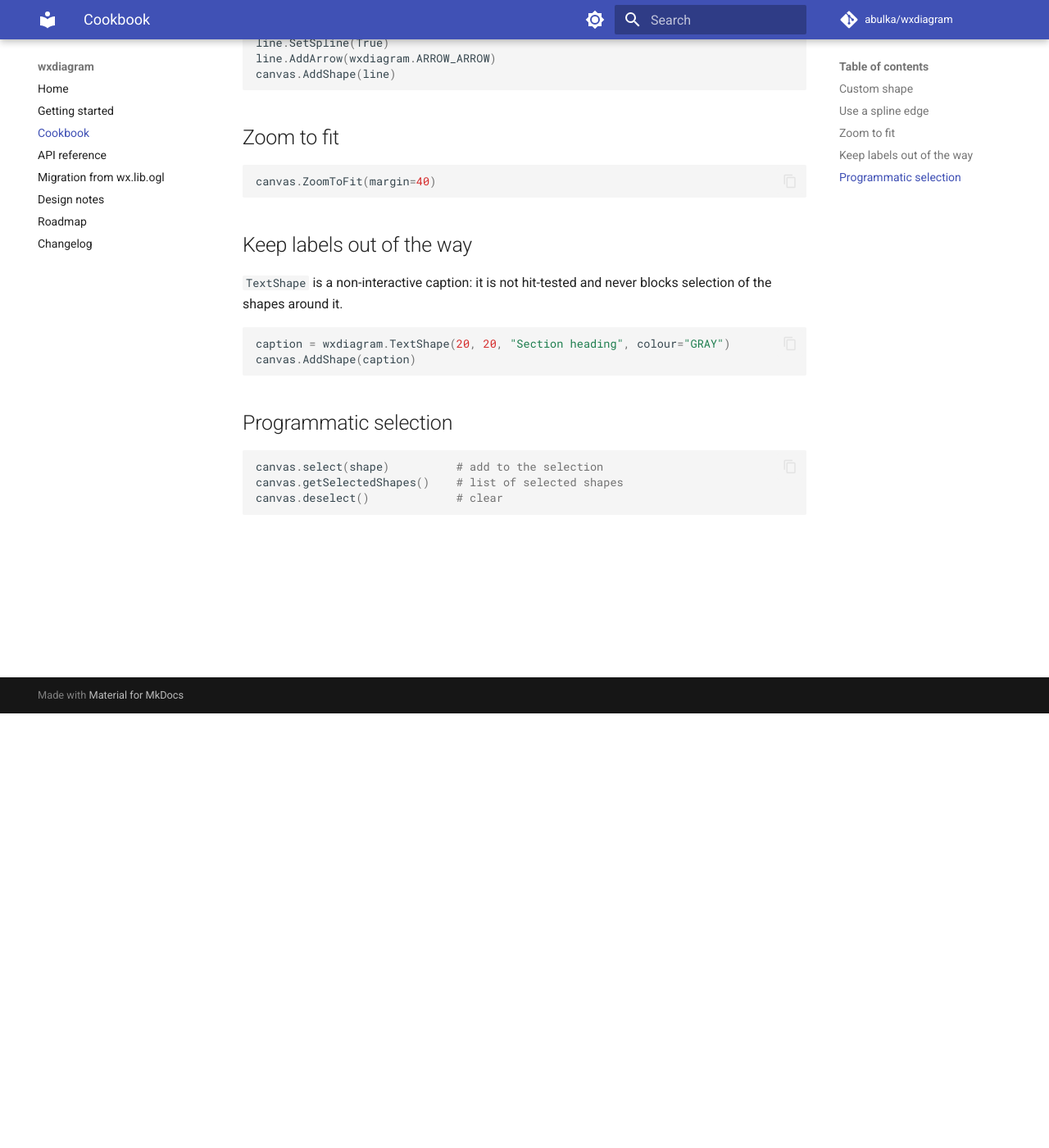
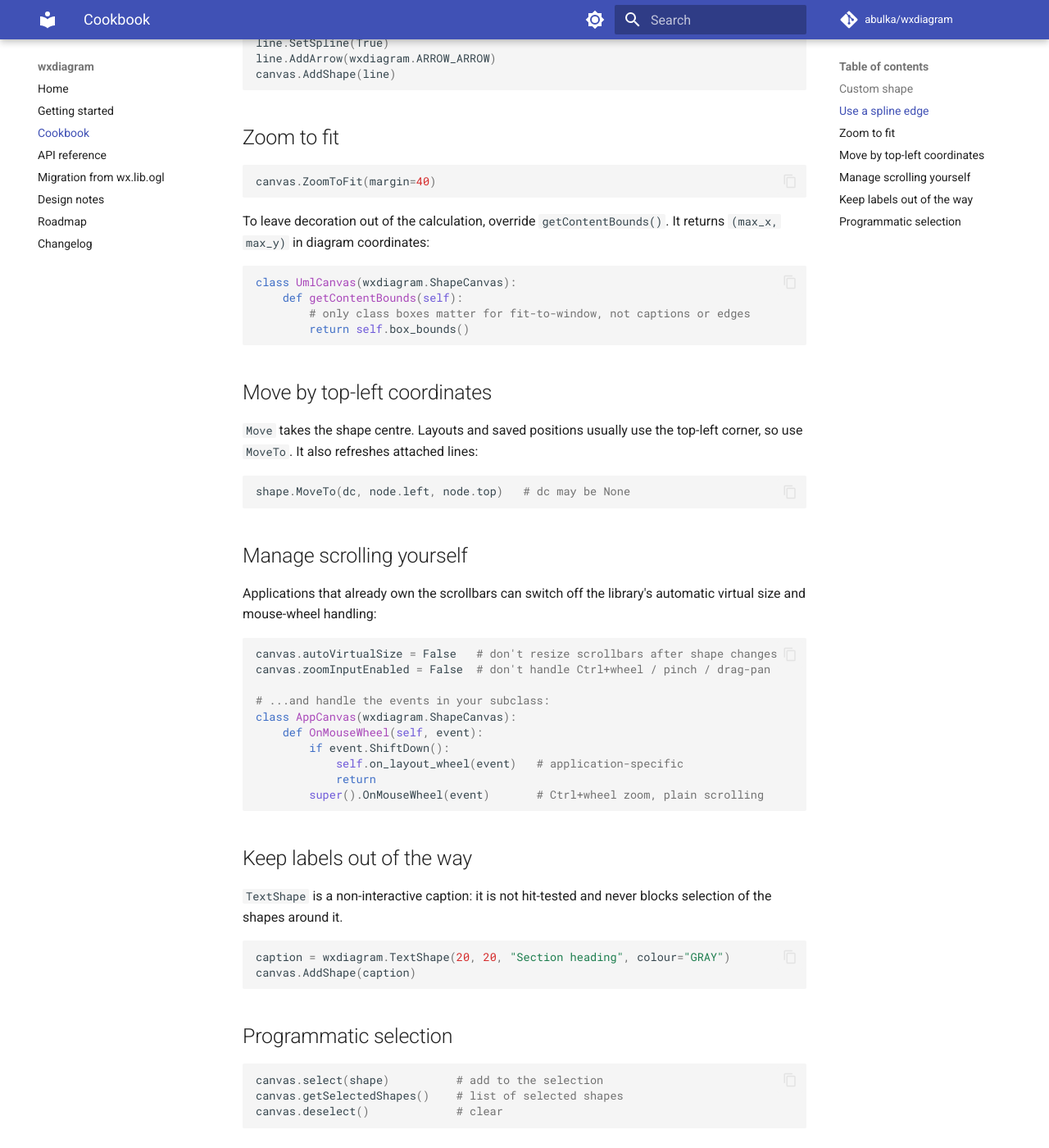
Before and after one commit to abulka/wxdiagram, an MkDocs documentation site: the page built from docs/cookbook.md, in a window 1280 px wide and 1400 px high, scrolled down 530 px. Shown: the whole window at 82% size. Built offline with MkDocs 1.6.1 and Material for MkDocs 9.7.7, drawn with Linux system fonts in a browser that asks for light colours; comment, search, counter and statistics services are not loaded.

Commit message:
0.2.0: pynsource integration hooks
Add Shape.MoveTo for top-left layout coordinates, an overridable
ShapeCanvas.getContentBounds() for zoom-to-fit, and tests/docs for the
autoVirtualSize and zoomInputEnabled opt-outs.

````diff
--- a/docs/cookbook.md
+++ b/docs/cookbook.md
@@ -30,6 +30,43 @@ canvas.AddShape(line)
 canvas.ZoomToFit(margin=40)
 ```
 
+To leave decoration out of the calculation, override `getContentBounds()`.
+It returns `(max_x, max_y)` in diagram coordinates:
+
+```python
+class UmlCanvas(wxdiagram.ShapeCanvas):
+    def getContentBounds(self):
+        # only class boxes matter for fit-to-window, not captions or edges
+        return self.box_bounds()
+```
+
+## Move by top-left coordinates
+
+`Move` takes the shape centre. Layouts and saved positions usually use the
+top-left corner, so use `MoveTo`. It also refreshes attached lines:
+
+```python
+shape.MoveTo(dc, node.left, node.top)   # dc may be None
+```
+
+## Manage scrolling yourself
+
+Applications that already own the scrollbars can switch off the library's
+automatic virtual size and mouse-wheel handling:
+
+```python
+canvas.autoVirtualSize = False   # don't resize scrollbars after shape changes
+canvas.zoomInputEnabled = False  # don't handle Ctrl+wheel / pinch / drag-pan
+
+# ...and handle the events in your subclass:
+class AppCanvas(wxdiagram.ShapeCanvas):
+    def OnMouseWheel(self, event):
+        if event.ShiftDown():
+            self.on_layout_wheel(event)   # application-specific
+            return
+        super().OnMouseWheel(event)       # Ctrl+wheel zoom, plain scrolling
+```
+
 ## Keep labels out of the way
 
 `TextShape` is a non-interactive caption: it is not hit-tested and never
--- a/pyproject.toml
+++ b/pyproject.toml
@@ -4,7 +4,7 @@ build-backend = "setuptools.build_meta"
 
 [project]
 name = "wxdiagram"
-version = "0.1.0"
+version = "0.2.0"
 description = "A zoomable shape-and-connector canvas for wxPython"
 readme = "README.md"
 requires-python = ">=3.10"
````
Also changed, not shown: CHANGELOG.md (+24 -0 lines), PLAN.md (+12 -0 lines), README.md (+1 -1 lines), docs/roadmap.md (+7 -2 lines), 5 other files.
